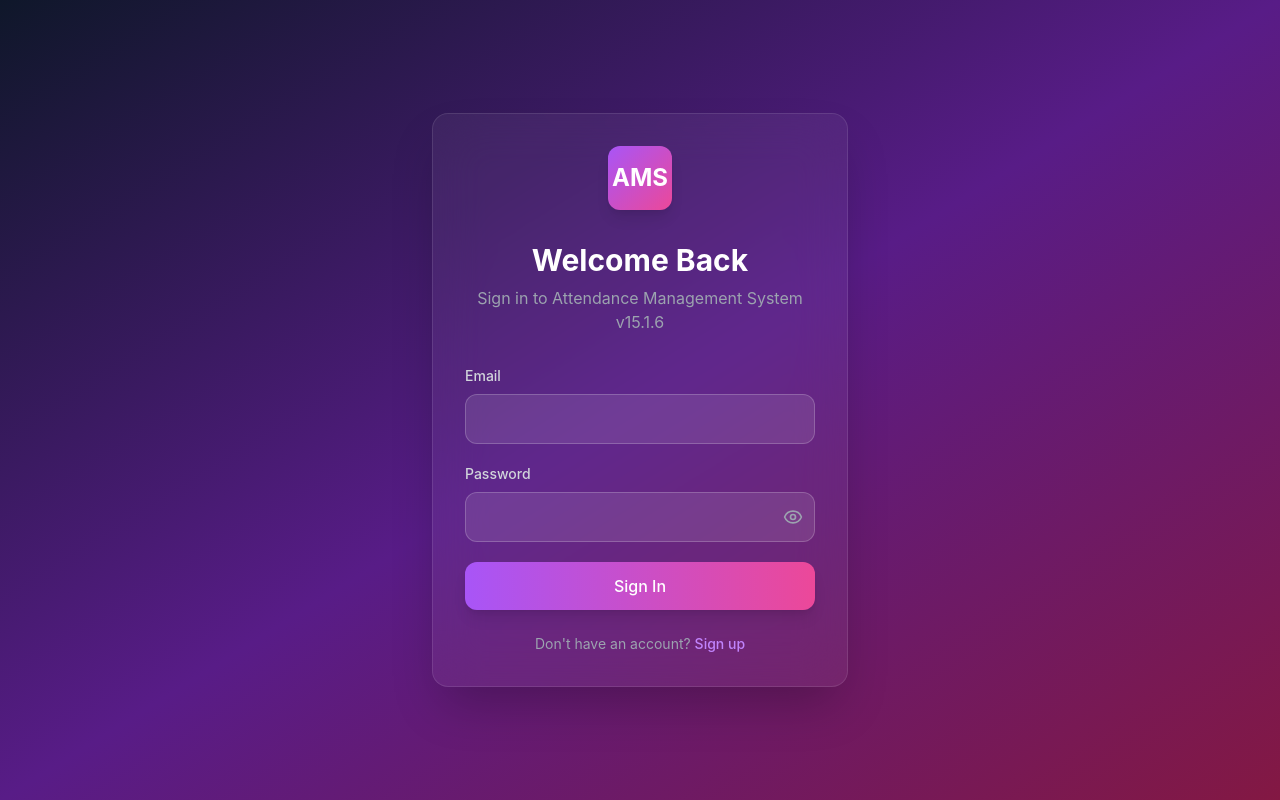
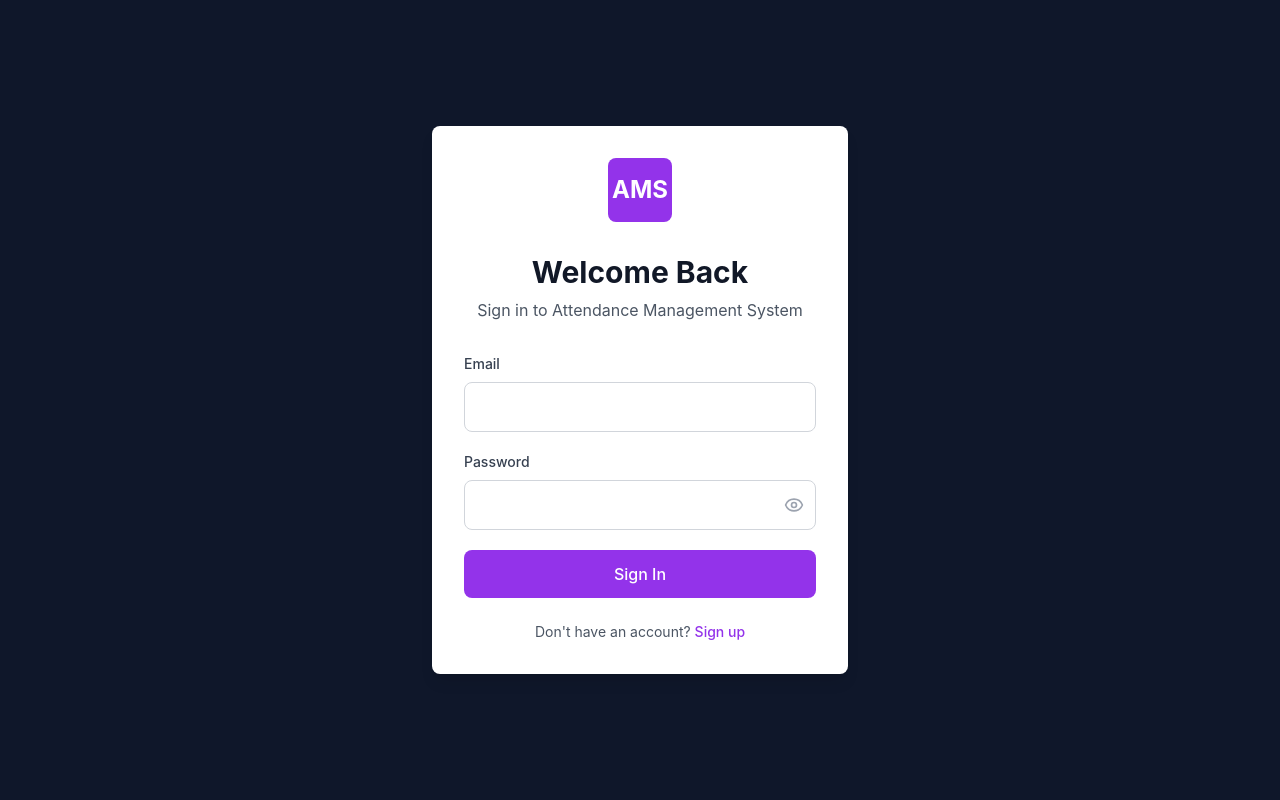
Before and after one commit to zeidanvorpa-afk/AMS, a Next.js app: page /login in a window 1280 px wide. Built offline with nearby package versions, Linux system fonts and the light colour scheme; no server answers.

Commit message:
Simplify login page styling and add debug logging to AuthContext

```diff
--- a/src/app/login/page.tsx
+++ b/src/app/login/page.tsx
@@ -40,29 +40,29 @@
   }
 
   return (
-    <div className="min-h-screen flex items-center justify-center bg-gradient-to-br from-slate-900 via-purple-900 to-pink-900">
+    <div className="min-h-screen flex items-center justify-center bg-slate-900">
       <div className="w-full max-w-md px-4">
-        <div className="bg-white/5 backdrop-blur-xl rounded-2xl border border-white/10 p-8 shadow-2xl">
+        <div className="bg-white rounded-lg p-8 shadow-lg">
           <div className="flex justify-center mb-8">
-            <div className="w-16 h-16 bg-gradient-to-br from-purple-500 to-pink-500 rounded-xl flex items-center justify-center shadow-lg">
+            <div className="w-16 h-16 bg-purple-600 rounded-lg flex items-center justify-center">
               <span className="text-2xl font-bold text-white">AMS</span>
             </div>
           </div>
 
           <div className="text-center mb-8">
-            <h1 className="text-3xl font-bold text-white mb-2">Welcome Back</h1>
-            <p className="text-gray-400">Sign in to Attendance Management System v15.1.6</p>
+            <h1 className="text-3xl font-bold text-gray-900 mb-2">Welcome Back</h1>
+            <p className="text-gray-600">Sign in to Attendance Management System</p>
           </div>
 
           {error && (
-            <div className="mb-6 p-4 bg-red-500/10 border border-red-500/20 rounded-xl text-red-400 text-sm">
+            <div className="mb-6 p-4 bg-red-50 border border-red-200 rounded-lg text-red-600 text-sm">
               {error}
             </div>
           )}
 
           <form onSubmit={handleSubmit} className="space-y-5">
             <div>
-              <label htmlFor="email" className="block text-sm font-medium text-gray-300 mb-2">
+              <label htmlFor="email" className="block text-sm font-medium text-gray-700 mb-2">
                 Email
               </label>
               <input
@@ -72,12 +72,12 @@
                 onChange={(e) => setEmail(e.target.value)}
                 required
                 autoComplete="email"
-                className="w-full px-4 py-3 bg-white/10 border border-white/20 rounded-xl focus:outline-none focus:ring-2 focus:ring-purple-500 focus:border-transparent text-white placeholder-gray-500 transition-all"
+                className="w-full px-4 py-3 border border-gray-300 rounded-lg focus:outline-none focus:ring-2 focus:ring-purple-500 focus:border-transparent text-gray-900"
               />
             </div>
 
             <div>
-              <label htmlFor="password" className="block text-sm font-medium text-gray-300 mb-2">
+              <label htmlFor="password" className="block text-sm font-medium text-gray-700 mb-2">
                 Password
               </label>
               <div className="relative">
@@ -88,12 +88,12 @@
                   onChange={(e) => setPassword(e.target.value)}
                   required
                   autoComplete="current-password"
-                  className="w-full px-4 py-3 bg-white/10 border border-white/20 rounded-xl focus:outline-none focus:ring-2 focus:ring-purple-500 focus:border-transparent text-white placeholder-gray-500 transition-all pr-12"
+                  className="w-full px-4 py-3 border border-gray-300 rounded-lg focus:outline-none focus:ring-2 focus:ring-purple-500 focus:border-transparent text-gray-900 pr-12"
                 />
                 <button
                   type="button"
                   onClick={() => setShowPassword(!showPassword)}
-                  className="absolute right-3 top-1/2 -translate-y-1/2 text-gray-400 hover:text-white transition-colors"
+                  className="absolute right-3 top-1/2 -translate-y-1/2 text-gray-400 hover:text-gray-600"
                 >
                   {showPassword ? <EyeOff className="w-5 h-5" /> : <Eye className="w-5 h-5" />}
                 </button>
@@ -103,7 +103,7 @@
             <button
               type="submit"
               disabled={loading}
-              className="w-full bg-gradient-to-r from-purple-500 to-pink-500 text-white py-3 px-4 rounded-xl hover:from-purple-600 hover:to-pink-600 focus:outline-none focus:ring-2 focus:ring-purple-500 focus:ring-offset-2 focus:ring-offset-slate-900 disabled:opacity-50 disabled:cursor-not-allowed transition-all shadow-lg hover:shadow-xl flex items-center justify-center gap-2 font-medium"
+              className="w-full bg-purple-600 text-white py-3 px-4 rounded-lg hover:bg-purple-700 focus:outline-none focus:ring-2 focus:ring-purple-500 focus:ring-offset-2 disabled:opacity-50 disabled:cursor-not-allowed flex items-center justify-center gap-2 font-medium"
             >
               {loading ? (
                 <>
@@ -116,9 +116,9 @@
             </button>
           </form>
 
-          <div className="mt-6 text-center text-sm text-gray-400">
+          <div className="mt-6 text-center text-sm text-gray-600">
             Don't have an account?{' '}
-            <Link href="/signup" className="text-purple-400 hover:text-purple-300 font-medium transition-colors">
+            <Link href="/signup" className="text-purple-600 hover:text-purple-700 font-medium">
               Sign up
             </Link>
           </div>
--- a/src/contexts/AuthContext.tsx
+++ b/src/contexts/AuthContext.tsx
@@ -51,14 +51,20 @@
   }
 
   const login = async (email: string, password: string) => {
+    console.log('AuthContext: Attempting login with', email)
     const { data, error } = await supabase.auth.signInWithPassword({
       email,
       password,
     })
-    if (error) throw error
+    if (error) {
+      console.log('AuthContext: Login error', error)
+      throw error
+    }
+    console.log('AuthContext: Login successful', data)
 
     // Get the session after login
     const { data: { session } } = await supabase.auth.getSession()
+    console.log('AuthContext: Session after login', session)
 
     // Manually update user state after successful login
     setUser(session?.user ?? null)
```
